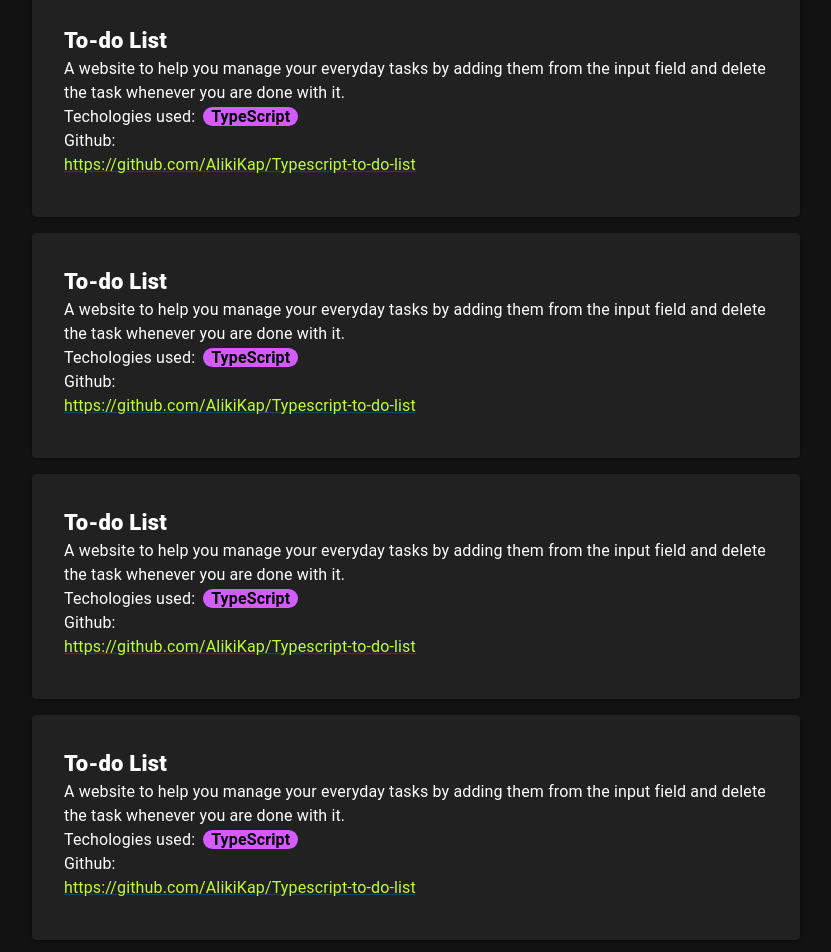
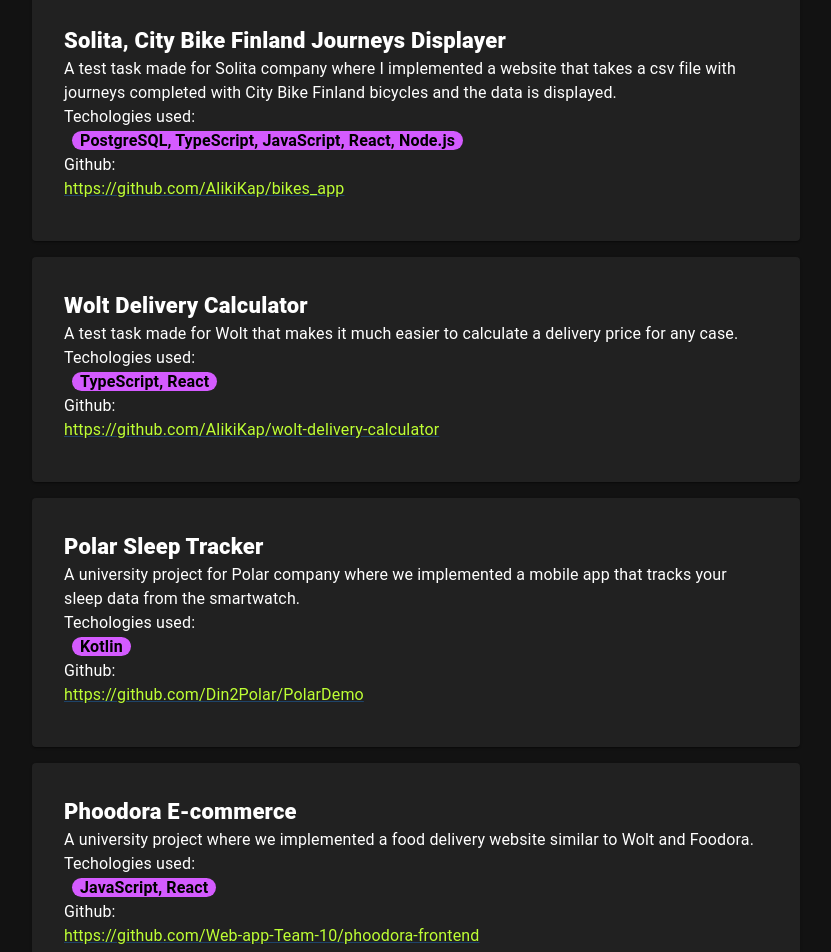
Before and after one commit to AlikiKap/portfolio_website, a React (Create React App) app: page /projects in a window 1280 px wide. Shown: the part 120-1072 px from the top of the page, without its empty margins (224-1055 px from the left). Built offline with nearby package versions, Linux system fonts and the light colour scheme.

Commit message:
Projects array was created and CV page text was added

```diff
--- a/package.json
+++ b/package.json
@@ -5,6 +5,7 @@
   "dependencies": {
     "@emotion/react": "^11.11.1",
     "@emotion/styled": "^11.11.0",
+    "@mui/icons-material": "^5.14.3",
     "@mui/material": "^5.14.4",
     "@testing-library/jest-dom": "^5.17.0",
     "@testing-library/react": "^13.4.0",
--- a/src/components/Banner.tsx
+++ b/src/components/Banner.tsx
@@ -31,14 +31,6 @@
 </Typography>
 <ul>
   <li>
-    <Typography
-        fontSize="24px"
-        fontWeight="600"
-        >
-      Take part in working on interesting projects that solve real life problems
-    </Typography>
-  </li>
-  <li>
   <Typography
         fontSize="24px"
         fontWeight="600"
@@ -54,6 +46,14 @@
       Learn new things everyday
     </Typography>
   </li>
+  <li>
+    <Typography
+        fontSize="24px"
+        fontWeight="600"
+        >
+      Take part in working on interesting projects that solve real life problems
+    </Typography>
+  </li>
 </ul>
 
         </div>
--- a/src/components/ProjectCard.tsx
+++ b/src/components/ProjectCard.tsx
@@ -1,24 +1,27 @@
 import { Card, CardContent, Typography, Link } from '@mui/material'
-import React from 'react'
+import React from 'react';
 
-function ProjectCard() {
+function ProjectCard({project}:any) {
+
     return (
-        <Card style={{ background: '#212121', color: 'white', width: '60%',padding:'16px', marginBottom:'16px' }}>
+        <Card style={{ background: '#212121', color: 'white', width: '60%', padding: '16px', marginBottom: '16px' }}>
         <CardContent>
-                <Typography style={{ fontSize: "22px", fontWeight: "800" }}>To-do List</Typography>
-                <Typography>A website to help you manage your everyday tasks by adding them from the input field and delete the task whenever you are done with it.</Typography>
+            <Typography style={{ fontSize: "22px", fontWeight: "800" }}>{project.name}</Typography>
+            <Typography>{project.description}</Typography>
             <Typography>
             Techologies used:
+            </Typography>
+            <Typography>
                 <mark
                     style={{ fontWeight: '600', background: "#D45BFF", borderRadius: '32px', paddingInline: '8px', marginInline: '8px' }}
                 >
-                        TypeScript
+                    {project.tools}
                 </mark>
             </Typography>
             <Typography>
                 Github:
             </Typography>
-                <Link href='https://github.com/AlikiKap/Typescript-to-do-list' underline="always" style={{ color: '#BEFF34' }}>https://github.com/AlikiKap/Typescript-to-do-list</Link>
+            <Link href={`${project.link}`} underline="always" style={{ color: '#BEFF34' }}>{project.link}</Link>
         </CardContent>
     </Card>
     )
--- a/src/pages/Cv.tsx
+++ b/src/pages/Cv.tsx
@@ -1,8 +1,110 @@
+import { Grid, Typography } from '@mui/material'
 import React from 'react'
+import Footer from '../components/Footer'
 
 function Cv() {
   return (
-    <div>Cv</div>
+    <>
+      <Grid
+        container
+        justifyContent="center"
+        alignItems="center"
+        flexDirection={"column"}
+        style={{ color: 'white', textAlign: 'center' }}>
+
+        <Typography>
+          Aliki Kapasakalidi
+        </Typography>
+        <Typography>
+          Front-end Developer
+        </Typography>
+        <Typography>
+          Education:
+        </Typography>
+        <Typography>
+          Oulu University of Applied Sciences (OAMK)
+          <br />
+          Bachelor of Engineering, Information Technology
+          <br />
+          Oulu, Finland
+          <br />
+          2020 – Present
+
+        </Typography>
+        <Typography>
+          Work Experience:
+        </Typography>
+        <Typography>
+          29.12.2021 – 05.08.2021 – Book Illustrator
+          <br />
+          03.06.2022 – 01.08.2022 – Babysitter, Athens, Greece
+          <br />
+          04.08.2022 – 26.08.2022 – Waiter, “Café Boheme”, Athens, Greece
+        </Typography>
+        <Typography>
+          Languages:
+        </Typography>
+        <Typography>
+          English – Proficiency
+          <br />
+          Finnish – Beginner
+          <br />
+          Greek – Native
+          <br />
+          Russian – Native
+        </Typography>
+        <Typography>
+          Hobbies:
+        </Typography>
+        <Typography>
+          Digital and traditional art, UI/UX design
+        </Typography>
+        <Typography>
+          Skills:
+        </Typography>
+        <Typography>
+          Agile
+          <br />
+          Teamwork
+          <br />
+          Web development:
+          <br />
+          Git version control, Github
+          <br />
+          HTML & CSS
+          <br />
+          JavaScript
+          <br />
+          TypeScript
+          <br />
+          React.js
+          <br />
+          Node.js
+          <br />
+          Python
+          <br />
+          SQL
+          <br />
+          Java
+          <br />
+          Styles:
+          <br />
+          Bootstrap
+          <br />
+          SASS
+          <br />
+          Design:
+          <br />
+          Figma
+          <br />
+          Wordpress
+          <br />
+          Axure RP
+
+        </Typography>
+      </Grid>
+      <Footer/>
+    </>
   )
 }
 
--- a/src/pages/Home.tsx
+++ b/src/pages/Home.tsx
@@ -1,17 +1,26 @@
 import React from 'react'
 import Banner from '../components/Banner'
-import { Typography } from '@mui/material'
+import { Typography,Grid } from '@mui/material'
+import Footer from '../components/Footer'
 
 function Home() {
   return (
     <>
     <Banner/>
-    <div style={{color:'white', width:'70%'}}>
+    <Grid
+    container
+    justifyContent="center"
+    alignItems="center"
+    flexDirection={"column"}
+    style={{color:'white', textAlign:'center'}}>
+
     <Typography>
-      Placeholder text
+      Hi! I am a 4th year student and the only remaining part of my bachelor studies is practical training so I am currently activelely searching for an internship or a job as a junior front-end developer.
+      <br/>
+
     </Typography>
-
-    </div>
+    </Grid>
+    <Footer/>
     </>
   )
 }
--- a/src/pages/Projects.tsx
+++ b/src/pages/Projects.tsx
@@ -1,58 +1,65 @@
 import React from 'react';
 import ProjectCard from '../components/ProjectCard';
 import { Grid } from '@mui/material';
+import Footer from '../components/Footer';
 
 function Projects() {
   const projects = [
     {
-      name: '',
-      description: '',
-      tools: '',
-      link: '',
+      name: 'Solita, City Bike Finland Journeys Displayer',
+      description: 'A test task made for Solita company where I implemented a website that takes a csv file with journeys completed with City Bike Finland bicycles and the data is displayed.',
+      tools: 'PostgreSQL, TypeScript, JavaScript, React, Node.js',
+      link: 'https://github.com/AlikiKap/bikes_app',
     },
     {
-      name: '',
-      description: '',
-      tools: '',
-      link: '',
+      name: 'Wolt Delivery Calculator',
+      description: 'A test task made for Wolt that makes it much easier to calculate a delivery price for any case.',
+      tools: 'TypeScript, React',
+      link: 'https://github.com/AlikiKap/wolt-delivery-calculator',
     },
     {
-      name: '',
-      description: '',
-      tools: '',
-      link: '',
+      name: 'Polar Sleep Tracker',
+      description: 'A university project for Polar company where we implemented a mobile app that tracks your sleep data from the smartwatch.',
+      tools: 'Kotlin',
+      link: 'https://github.com/Din2Polar/PolarDemo',
     },
     {
-      name: '',
-      description: '',
-      tools: '',
-      link: '',
+      name: 'Phoodora E-commerce',
+      description: 'A university project where we implemented a food delivery website similar to Wolt and Foodora.',
+      tools: 'JavaScript, React',
+      link: 'https://github.com/Web-app-Team-10/phoodora-frontend',
     },
     {
-      name: '',
-      description: '',
-      tools: '',
-      link: '',
+      name: 'Dishes Shop',
+      description: 'A university project where we implemented an online dishes shop.',
+      tools: 'JavaScript, HTML&CSS',
+      link: 'https://github.com/AlikiKap/GradedEx1',
     },
     {
-      name: '',
-      description: '',
-      tools: '',
-      link: '',
+      name: 'To-do List',
+      description: 'A simple website to help you organize your everyday tasks.',
+      tools: 'TypeScript, React, Sass',
+      link: 'https://github.com/AlikiKap/Typescript-to-do-list',
+    },
+    {
+      name: "Doctor's Telegram Chat Bot",
+      description: 'A telegram chat bot to make a doctor appointment.',
+      tools: 'Python',
+      link: 'https://github.com/AlikiKap/telegram-bot',
     },
   ]
   return (
     <>
       <Grid
-      container
-      display='flex'
-      alignItems='center'
-      justifyContent='center'>
-          <ProjectCard />
-          <ProjectCard />
-          <ProjectCard />
-          <ProjectCard />
+        container
+        display='flex'
+        alignItems='center'
+        justifyContent='center'>
+        {projects.map(
+          project => <ProjectCard project={project} />
+        )}
       </Grid>
+      <Footer/>
     </>
   )
 }
```
Also changed, not shown: 1 other file (tests, documents, lock files or other folders). Lines whose indentation alone changed are shown as unchanged.
